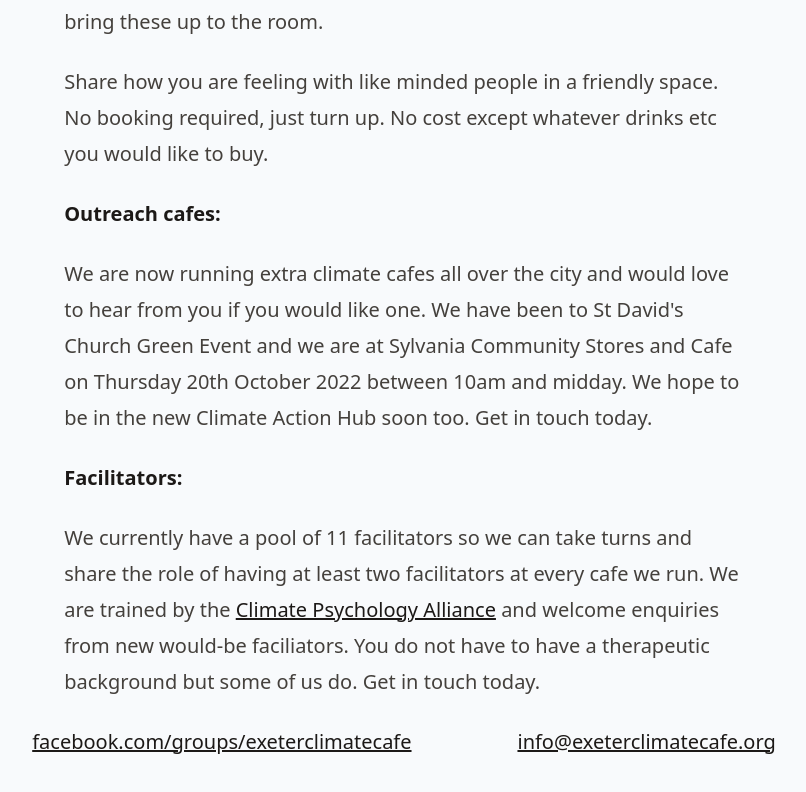
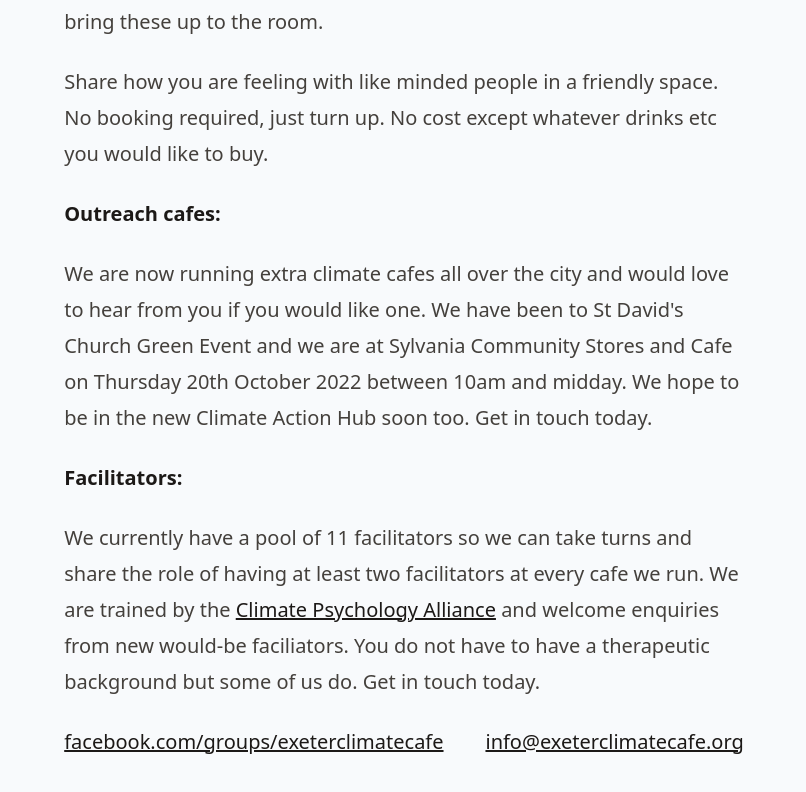
Before and after one commit to danielhpavey/exeterclimatecafe, a Next.js app: page / in a window 1280 px wide. Shown: the part 778-1570 px from the top of the page, without its empty margins (236-1042 px from the left). Before the commit the page ends 1538 px from the top, so only its background shows below. Built offline with nearby package versions, Linux system fonts and the light colour scheme.

Commit message:
Fix footer layout

```diff
--- a/pages/index.js
+++ b/pages/index.js
@@ -48,7 +48,7 @@ export default function Home() {
 <p>We currently have a pool of 11 facilitators so we can take turns and share the role of having at least two facilitators at every cafe we run. We are trained by the <a href="https://www.climatepsychologyalliance.org/">Climate Psychology Alliance</a> and welcome enquiries from new would-be faciliators. You do not have to have a therapeutic background but some of us do. Get in touch today. </p>
       </main>
 
-      <footer className="flex flex-row justify-between flex-wrap gap-x-4">
+      <footer className="flex flex-row justify-between flex-wrap gap-4 px-8 my-4 mb-12">
           <div>
             <a href="https://www.facebook.com/groups/exeterclimatecafe" className="break-all">facebook.com/groups/exeterclimatecafe</a>
           </div>
```
